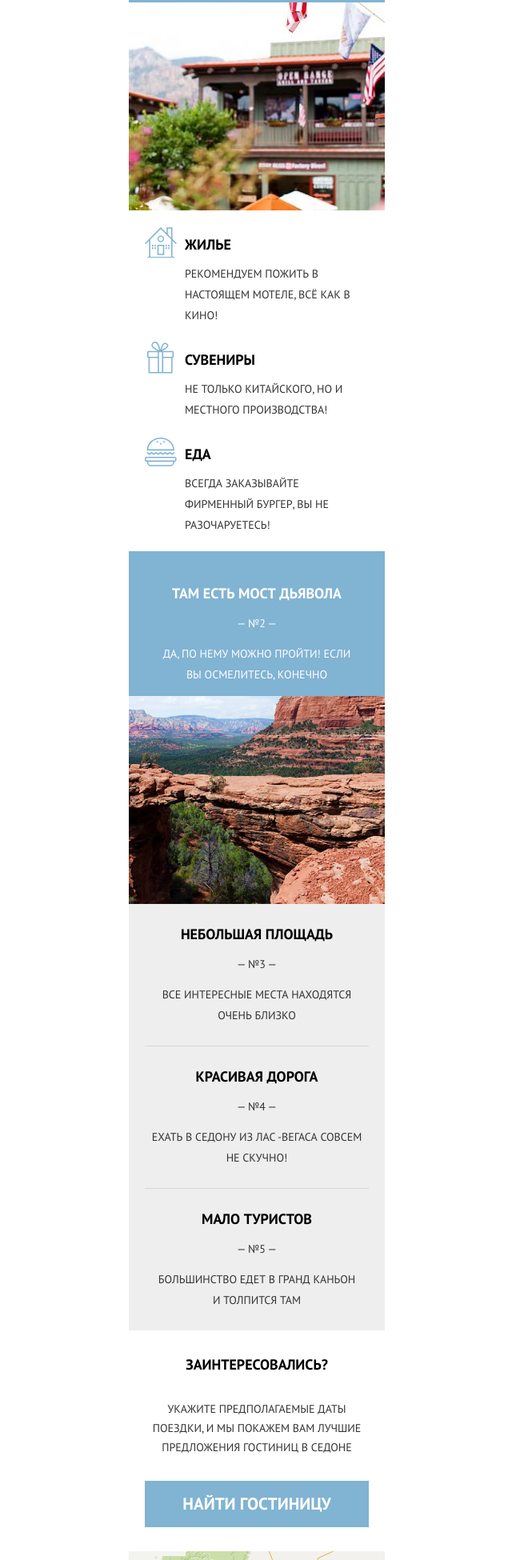
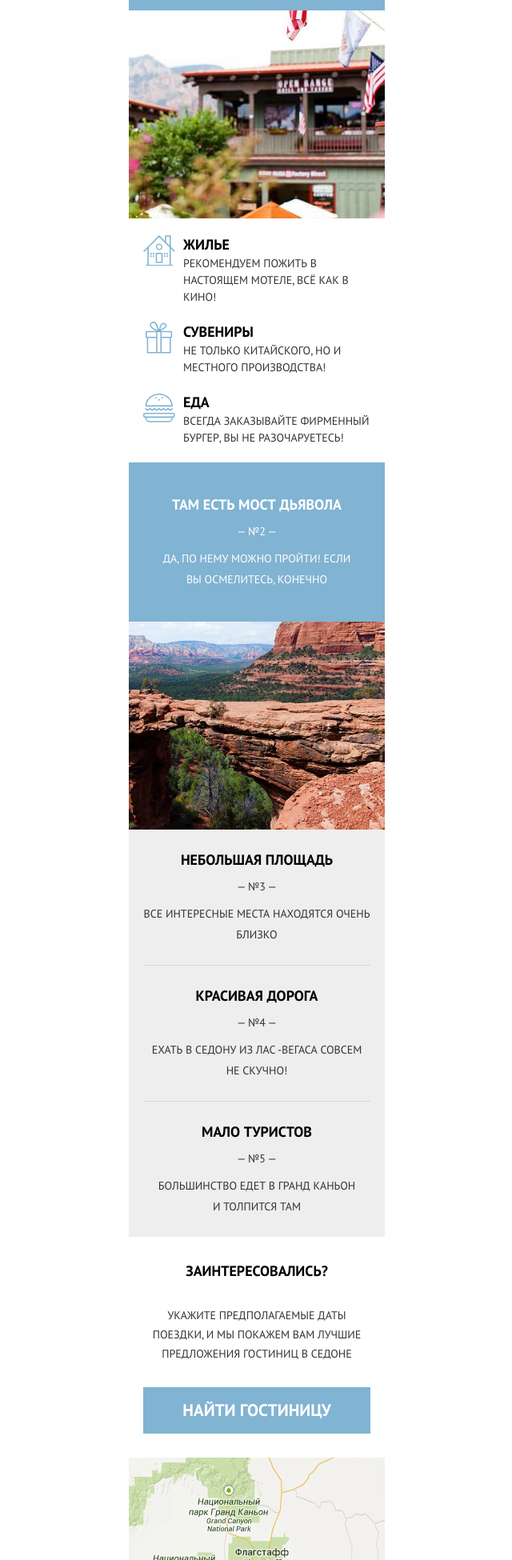
Before and after one commit to sazarubin/html-school, a website: page index.html in a window 1280 px wide. Shown: the part 850-2800 px from the top of the page at 80% size, without its empty margins (319-959 px from the left). Drawn offline with Linux system fonts and the light colour scheme.

Commit message:
4th homework fixes

```diff
--- a/css/blocks/benefits.css
+++ b/css/blocks/benefits.css
@@ -7,8 +7,30 @@
   position: absolute;
   top: 0;
   left: 50%;
-  transform: translate(-50%, -99.8%);
+  transform: translate(-50%, -100%);
   width: 1201px;
+}
+
+/* .benefits-title,
+.benefits-subtitle,
+.benefits-card-number,
+.benefits-card-desc,
+.benefits-subcard {
+  padding-left: 18px;
+  padding-right: 18px;
+} */
+
+.benefits-card,
+.benefits-subcard {
+  padding-left: 18px;
+  padding-right: 18px;
+}
+
+.benefits-title,
+.benefits-subtitle,
+.benefits-card-title,
+.benefits-card-number {
+  margin-bottom: 10px;
 }
 
 .benefits-triangle-splitter {
@@ -30,6 +52,7 @@
 .benefits-card.large {
   background-color: #81b3d2;
   padding-top: 40px;
+  padding-bottom: 40px;
 }
 
 .benefits-card.large,
@@ -37,13 +60,10 @@
   color: #ffffff;
 }
 
-.benefits-card-title {
-  margin-top: 0;
-}
-
 .benefits-card.small {
   background-color: #eeeeee;
-  padding: 25px 20px;
+  padding-top: 25px;
+  padding-bottom: 25px;
 }
 
 .benefits-item:not(:last-child) .benefits-card.small::after {
@@ -54,14 +74,18 @@
   border-bottom: 1px solid #d6d6d6;
 }
 
-.benefits-card.small p {
-  margin-bottom: 0;
-}
-
 .benefits-subcard {
   display: flex;
   align-items: flex-start;
-  margin: 20px;
+}
+
+.benefits-subcards {
+  padding-top: 20px;
+  padding-bottom: 20px;
+}
+
+.benefits-subcard:not(:last-child) {
+  margin-bottom: 20px;
 }
 
 .benefits-subcard-icon-wrapper {
@@ -82,7 +106,3 @@
 .benefits-subcard-text {
   text-align: left;
 }
-
-.benefits-subcard-title {
-  margin: 10px 0;
-}
--- a/css/blocks/booking.css
+++ b/css/blocks/booking.css
@@ -2,8 +2,7 @@
   display: flex;
   flex-direction: column;
   justify-content: space-between;
-  gap: 30px;
-  margin: 30px 20px;
+  padding: 30px 18px;
 }
 
 .booking-title {
@@ -13,3 +12,23 @@
 .booking-content {
   line-height: 24px;
 }
+
+.booking-title, .booking-content {
+  margin-bottom: 30px;
+}
+
+.map {
+  position: relative;
+}
+
+.map-marker {
+  position: absolute;
+  top: 50%;
+  left: 50%;
+  transform: translate(-50%, -50%);
+  border-radius: 50%;
+  width: 27px;
+  height: 27px;
+  background-color: #81b3d3;
+  border: 5px solid #ffffff;
+}
--- a/css/blocks/footer.css
+++ b/css/blocks/footer.css
@@ -2,7 +2,7 @@
     display: flex;
     flex-direction: column;
     gap: 40px;
-    margin: 40px;
+    padding: 40px;
 }
 
 .visit-sedona {
--- a/css/blocks/header.css
+++ b/css/blocks/header.css
@@ -46,6 +46,7 @@
 }
 
 .burger-button-line {
+  display: block;
   width: 100%;
   height: 20%;
   background-color: #81b3d2;
--- a/css/reset.css
+++ b/css/reset.css
@@ -19,6 +19,6 @@ button {
   border: none;
 }
 
-h2, h3, h4 {
+h2, h3, h4, p {
   margin: 0;
 }
--- a/index.html
+++ b/index.html
@@ -59,7 +59,7 @@
             <path d="M82.3 39.7C82.3 39.6 82.3 39.6 82.3 39.7C82.4 39.6 82.4 39.6 82.4 39.6C82.3 39.6 82.3 39.7 82.3 39.7Z" fill="white"/>
             <path d="M76 42.1C76.1 42.2 76.3 42.4 76 42.1C73.1 39.9 69.7 40.5 67.5 43.2C66.5 44.4 65.5 45.6 64.5 46.8C64.9 47.3 65.3 46.7 65.8 47C66.2 47.3 72 52.1 72.1 52.4C72.3 52.9 71.8 52.9 72.2 53.3C72.4 53.4 76.7 48.1 77.1 47.1C78 45.3 77.4 43.4 76 42.1ZM74.7 48.9C74.5 49.2 74.7 49 74 49.6C73.7 49.9 67.6 44.9 67.8 44.7C68.6 43.8 70.4 43.1 71.4 43.4C73.6 43.9 76.6 46.6 74.7 48.9Z" fill="white"/>
           </svg>
-      <a/>
+        </a>
 
       <nav class="nav-menu hide">
         <ul class="menu-list">
@@ -79,9 +79,9 @@
       </nav>
       <button class="burger-button">
         Меню сайта
-        <div class="burger-button-line"></div>
-        <div class="burger-button-line"></div>
-        <div class="burger-button-line"></div>
+        <span class="burger-button-line"></span>
+        <span class="burger-button-line"></span>
+        <span class="burger-button-line"></span>
       </button>
     </header>
 
@@ -132,7 +132,9 @@
               <p class="benefits-card-desc">
                 Cедона не&nbsp;аттракцион для туристов, там течет своя жизнь
               </p>
-              <img
+
+            </article>
+            <img
                 class="benefits-card-img"
                 src="img/photo-city1x1.jpg"
                 width="320"
@@ -140,7 +142,6 @@
                 alt="Город"
                 style="background-color: #9e9282;"
               />
-            </article>
 
             <ul class="benefits-subcards">
               <li class="benefits-subcard">
@@ -151,14 +152,14 @@
                     <path d="M29.8 27.2c0 4.3 3.5 7.8 7.7 7.8 4.3 0 7.8-3.5 7.8-7.8s-3.5-7.7-7.8-7.7a7.6 7.6 0 0 0-7.7 7.7Zm7.7-5a5 5 0 0 1 5 5 5 5 0 0 1-5 5 5 5 0 0 1-5-5 5 5 0 0 1 5-5ZM19.9 41.4h-3v3.9h3v-3.9ZM25.8 41.4h-3v3.9h3v-3.9ZM19.9 47.4h-3v3.9h3v-3.9ZM25.8 47.4h-3v3.9h3v-3.9ZM51.8 41.4h-3v3.9h3v-3.9ZM57.8 41.4h-3v3.9h3v-3.9ZM51.8 47.4h-3v3.9h3v-3.9ZM57.8 47.4h-3v3.9h3v-3.9Z" fill="#81B3D2"/>
                   </svg>
                 </div>
-                <div class="benefits-subcard-text">
+                <section class="benefits-subcard-text">
                   <h4 class="title benefits-subcard-title">
                     Жилье
                   </h4>
-                  <span class="benefits-subcard-content">
+                  <p class="benefits-subcard-content">
                     Рекомендуем пожить в настоящем мотеле, всё как в кино!
-                  </span>
-                </div>
+                  </p>
+                </section>
               </li>
               <li class="benefits-subcard">
                 <div class="benefits-subcard-icon-wrapper">
@@ -166,14 +167,14 @@
                     <path d="M60.2 22.1H35.8c13.6-6.8 14.7-11 14.2-13.5-1.1-3.9-5.6-6.9-9.8-5.3-5.5 2.1-7 10.3-8.5 16.2-1.9-6-3.7-13.6-8-17.5A7.3 7.3 0 0 0 18 0c-4 .4-9.7 5.3-7.3 10.8 2.2 5.3 9.5 8.7 14.4 11.4H2.8A2.8 2.8 0 0 0 0 25v11.2C0 37.8 1.3 39 2.8 39h.3v36h57V39h.1c1.6 0 2.8-1.3 2.8-2.8V25c0-1.6-1.3-2.9-2.8-2.9ZM41.8 5.8c2.1-.3 4.9 1.3 5.2 3.2.4 2.7-3.3 5.2-5 6.3-2.5 1.7-4.9 2.6-7.2 4 .8-3.7 2.5-12.9 7-13.5Zm-22.6 9.8c-2.2-1.5-6.4-4.4-6.3-7.7.1-3.6 5.7-6.5 8.7-3.8 3.8 3.3 5.6 11 7 16.4-3.2-1.6-6.2-2.8-9.4-4.9ZM25.1 72H6V39h19.1v33Zm0-36H3V25.1h22.1v11Zm10 36H28V25.1h7.1v47Zm22 0h-19V39h19.1v33h-.1ZM60 36H38.1V25.1H60v11Z" fill="#81B3D2"/>
                   </svg>
                 </div>
-                <div class="benefits-subcard-text">
+                <section class="benefits-subcard-text">
                   <h4 class="title benefits-subcard-title">
                     Сувениры
                   </h4>
-                  <span class="benefits-subcard-content">
+                  <p class="benefits-subcard-content">
                     Не только китайского, но и местного производства!
-                  </span>
-                </div>
+                  </p>
+                </section>
               </li>
               <li class="benefits-subcard">
                 <div class="benefits-subcard-icon-wrapper">
@@ -182,15 +183,15 @@
                     <path d="M38.1 17a2 2 0 1 0 0-4 2 2 0 0 0 0 4ZM30.1 12.1a2 2 0 1 0 0-4 2 2 0 0 0 0 4ZM46.1 12.1a2 2 0 1 0 0-4 2 2 0 0 0 0 4Z" fill="#81B3D2"/>
                   </svg>
                 </div>
-                <div class="benefits-subcard-text">
+                <section class="benefits-subcard-text">
                   <h4 class="title benefits-subcard-title">
                     Еда
                   </h4>
-                  <span class="benefits-subcard-content">
+                  <p class="benefits-subcard-content">
                     Всегда заказывайте фирменный бургер, вы не
                     разочаруетесь!
-                  </span>
-                </div>
+                  </p>
+                </section>
               </li>
 
             </ul>
@@ -203,7 +204,8 @@
               <p class="benefits-card-desc">
                 Да, по&nbsp;нему можно пройти! Если вы&nbsp;осмелитесь, конечно
               </p>
-              <img
+            </article>
+            <img
                 class="benefits-card-img"
                 src="img/photo-bridge1x1.jpg"
                 width="320"
@@ -211,7 +213,6 @@
                 style="background-color: #7c6258;"
                 alt="Мост Дьявола"
               />
-            </article>
           </li>
 
           <li class="benefits-item">
@@ -246,16 +247,17 @@
         </ol>
       </section>
 
-      <div class="booking">
-        <strong class="title booking-title">Заинтересовались?</strong>
-        <div class="booking-content">
+      <section class="booking">
+        <h3 class="title booking-title">Заинтересовались?</h3>
+        <p class="booking-content">
           Укажите предполагаемые даты поездки, и&nbsp;мы&nbsp;покажем вам
           лучшие предложения гостиниц в&nbsp;Cедоне
-        </div>
+        </p>
         <button class="booking-button button">Найти гостиницу</button>
-      </div>
+      </section>
 
       <div class="map">
+        <span class="map-marker"></span>
         <img
           class="map-placeholder"
           src="img/map-mobile.png"
@@ -306,6 +308,6 @@
         </a>
       </p>
     </footer>
+    <script src="script/menu.js"></script>
   </body>
-  <script src="script/menu.js"></script>
 </html>
```
Also changed, not shown: form.html (+10 -15 lines).
